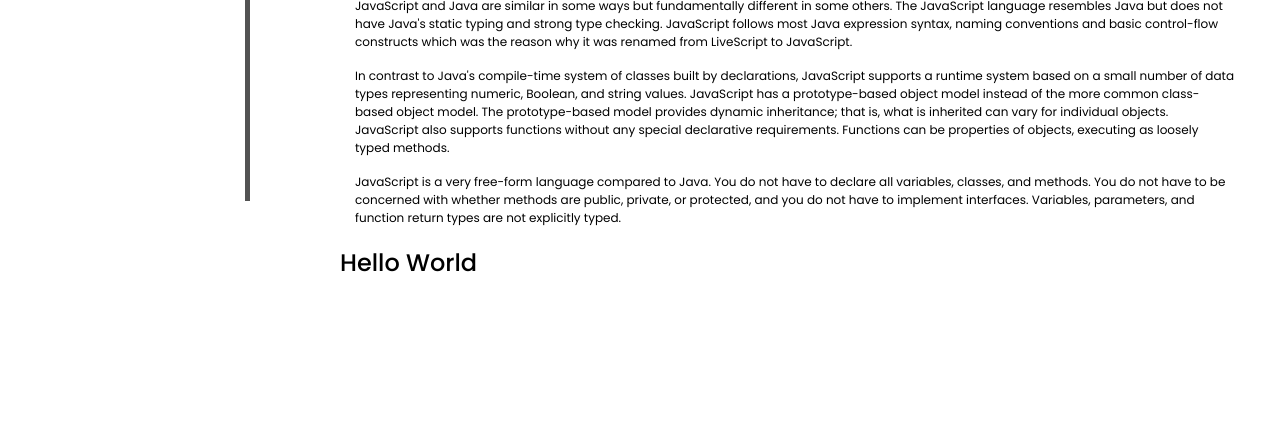
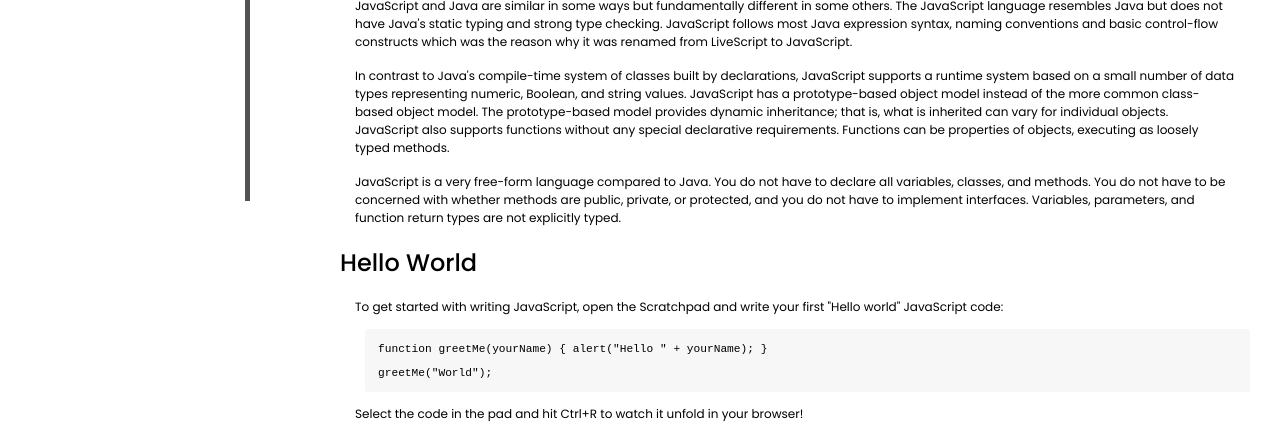
Before and after one commit to kapiernik/Technical-Documentation-Page, a plain HTML site: page index.html in a window 1280 px wide. Shown: the part 599-1030 px from the top of the page. Before the commit the page ends 889 px from the top, so only its background shows below. Drawn offline with Linux system fonts and the light colour scheme.

Commit message:
Added 'Hello World' section and code's fragments styled

```diff
--- a/index.html
+++ b/index.html
@@ -117,10 +117,21 @@
             </p>
         </section>
         <section class="main-section" id="Hello_World">
-             <header>
-                 <h2>Hello World</h2>
-             </header>
-        </section>
+            <header>
+                <h2>Hello World</h2>
+            </header>
+            <p>
+                To get started with writing JavaScript,
+                open the Scratchpad and write your first "Hello world" JavaScript code:
+            </p>
+            <p class="code"><code>
+                function greetMe(yourName) { alert("Hello " + yourName); }<br>
+                greetMe("World");
+            </code></p>
+            <p>
+                Select the code in the pad and hit Ctrl+R to watch it unfold in your browser!
+            </p>
+       </section>
     </main>
 </body>
 </html>
--- a/style.css
+++ b/style.css
@@ -81,3 +81,15 @@ p{
 .li-list{
     padding-bottom: 15px;
 }
+
+.code{
+    background-color: #f7f7f7;
+    margin-top: 5px;
+    margin-bottom: 5px;
+    margin-left: 25px;
+    padding: 8px 0 8px 13px;
+    line-height: 2;
+    font-size: 0.7em;
+    border: 0px solid #fff;
+    border-radius: 3px;
+}
```
